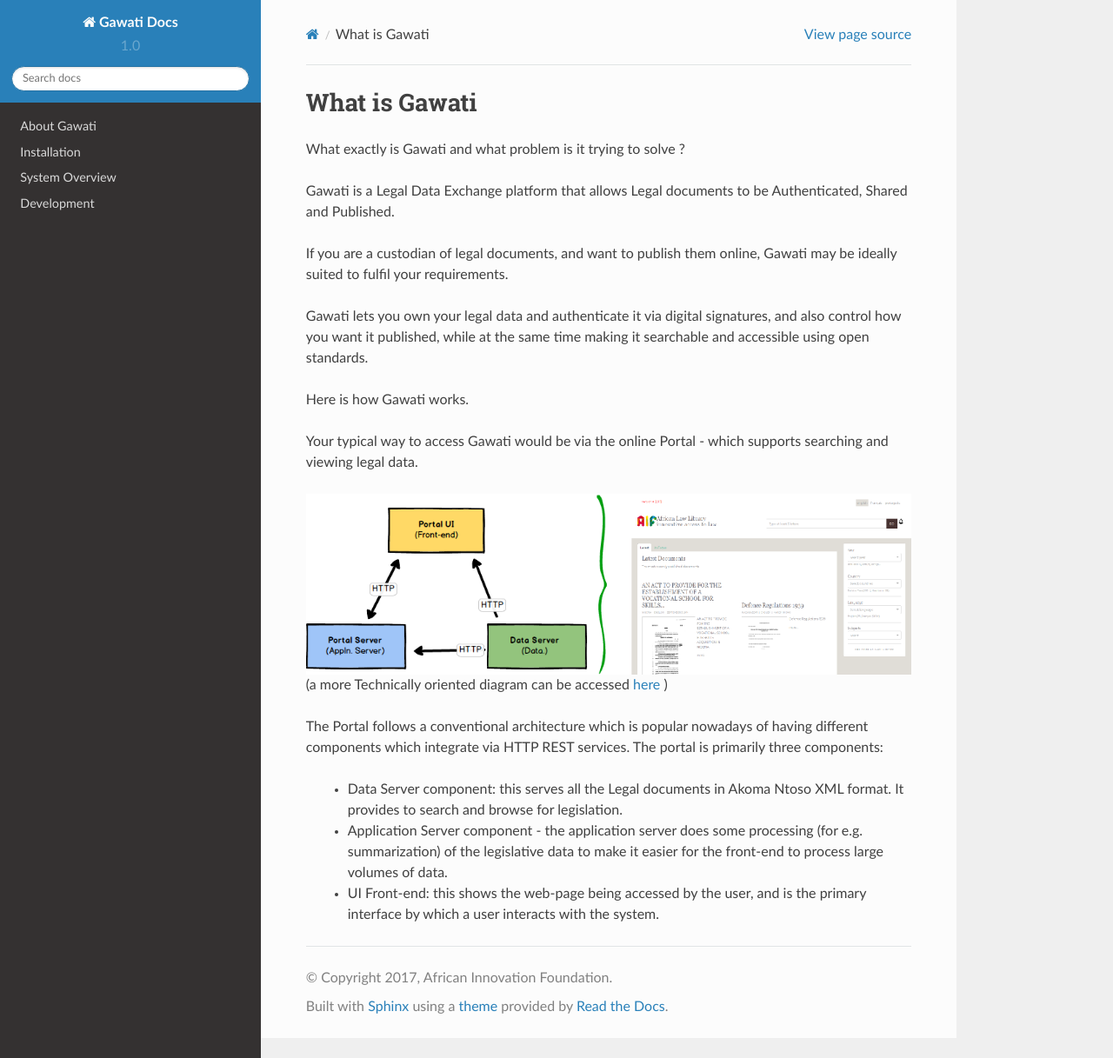
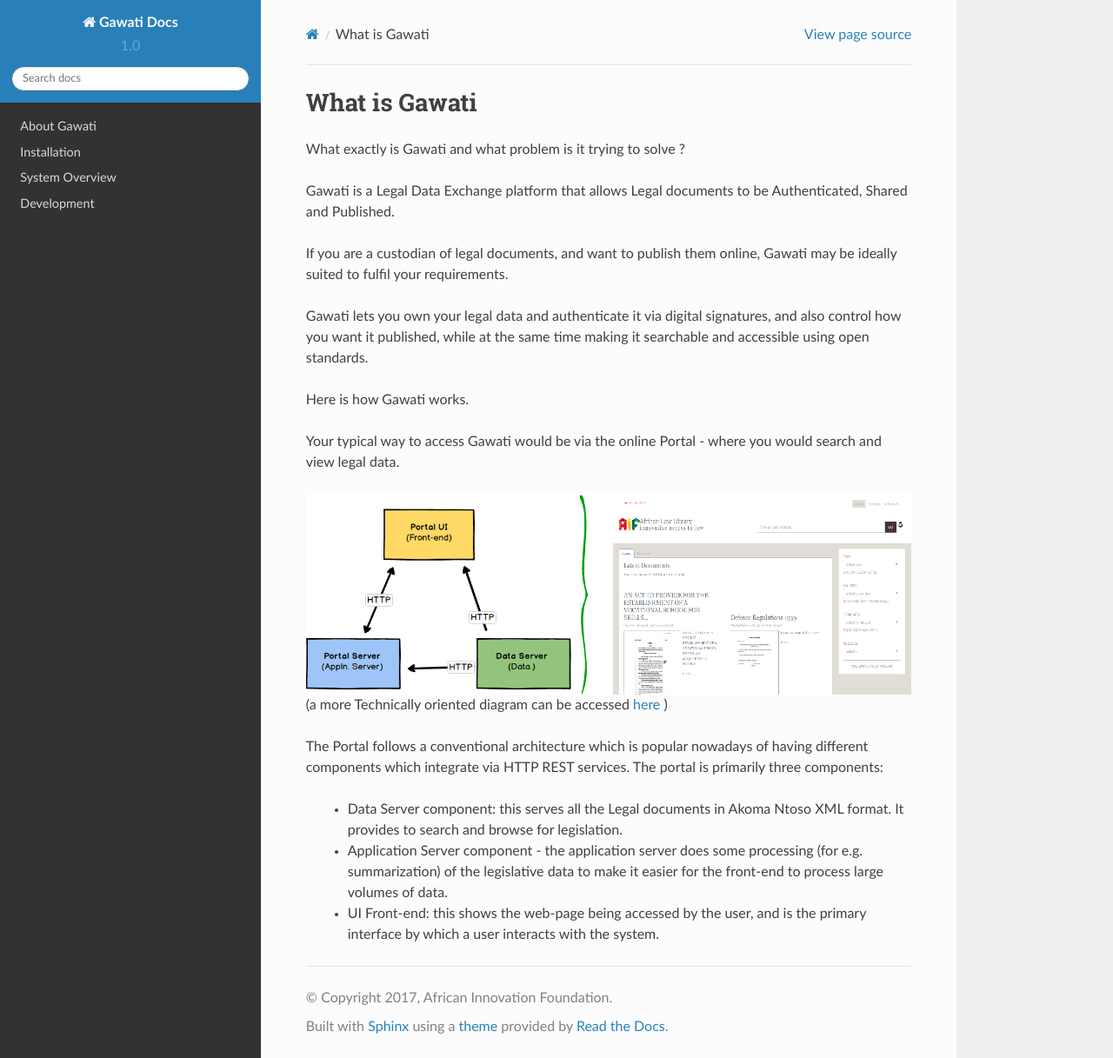
Before and after one commit to gawati/gawati-docs, a Sphinx documentation site: the page built from docs/source/what-is-gawati.rst, in a window 1280 px wide and 1217 px high. Shown: the whole window at 87% size. Built offline with Sphinx 7.4.7 and the Read the Docs theme 2.0.0, drawn with Linux system fonts in a browser that asks for light colours.

Commit message:
Updating diagrams

```diff
--- a/docs/source/what-is-gawati.rst
+++ b/docs/source/what-is-gawati.rst
@@ -11,7 +11,7 @@ Gawati lets you own your legal data and authenticate it via digital signatures,
 
 Here is how Gawati works.
 
-Your typical way to access Gawati would be via the online Portal - which supports searching and viewing legal data.
+Your typical way to access Gawati would be via the online Portal - where you would search and view legal data.
 
 .. figure:: ./_images/arch_portal.png
   :alt: Portal Architecture
```
Also changed, not shown: docs/source/_images/arch_portal.png, docs/source/_images/arch_portal_tech.png.
